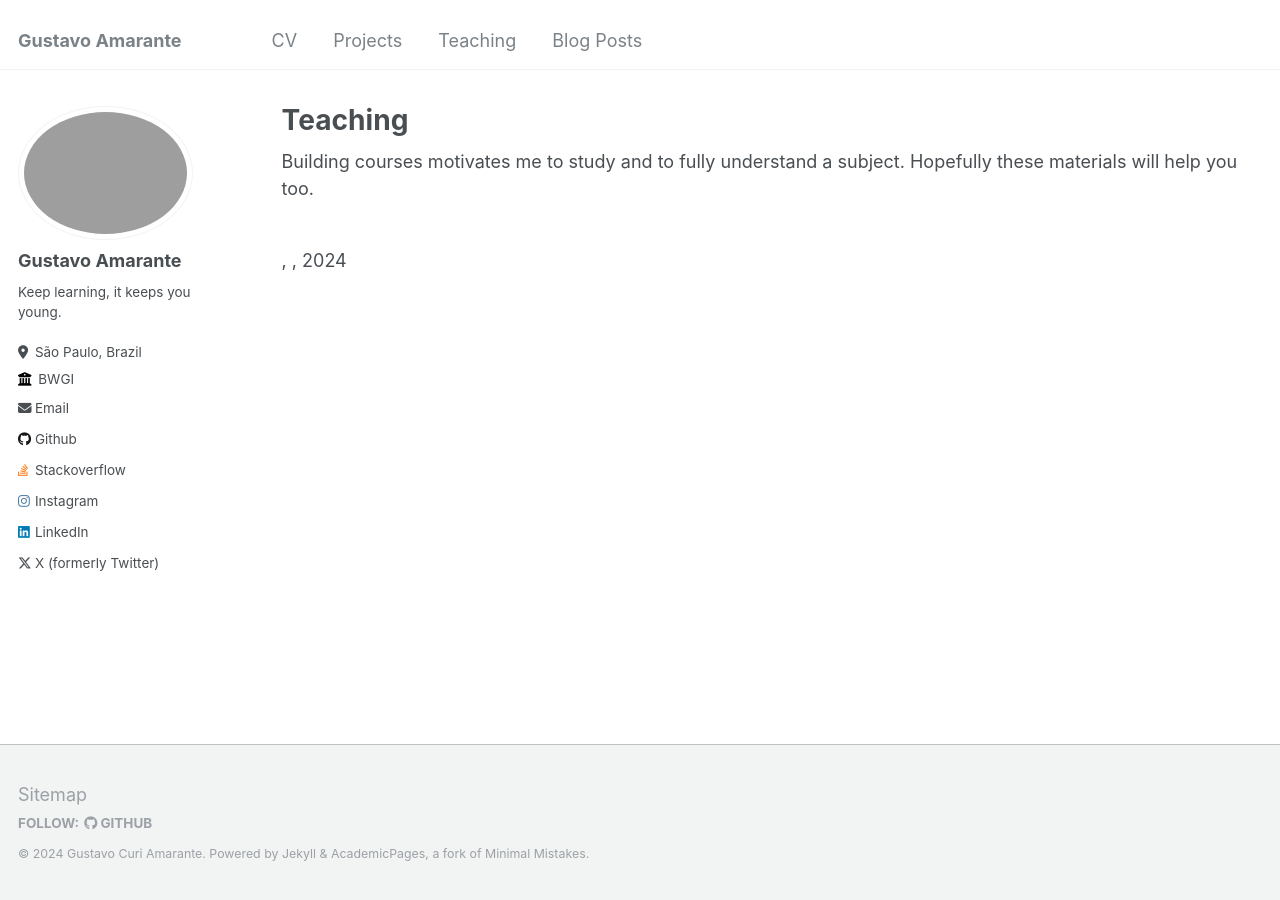
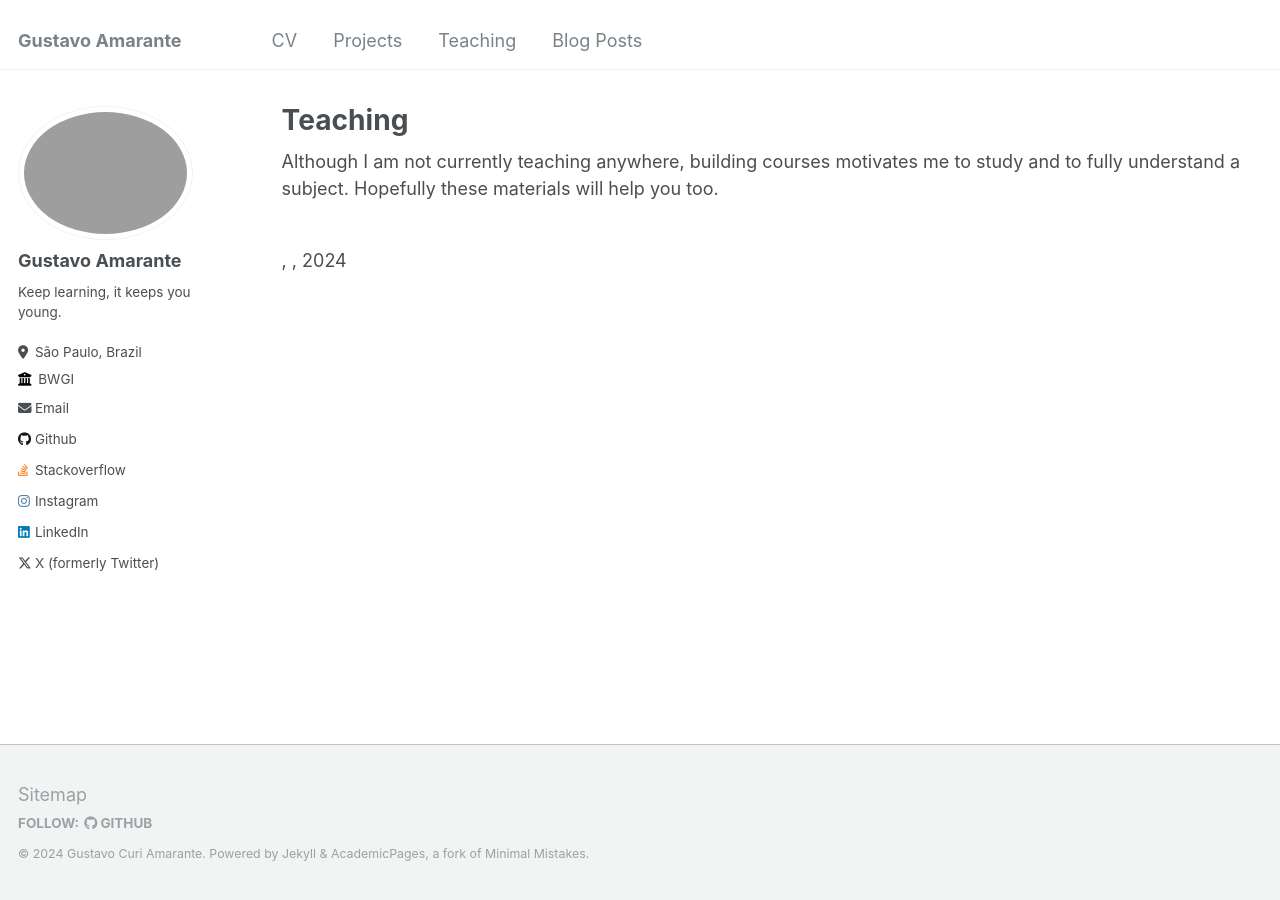
Before and after one commit to gusamarante/gusamarante, a Jekyll site: the page built from _pages/teaching.html, in a window 1280 px wide. Built offline with Jekyll 4.4.1, drawn with Linux system fonts in a browser that asks for light colours.

Commit message:
Revert "Small changes"
This reverts commit c5d7acd31f59c2d98f821c7118fb27b6e6f4fc6b.

```diff
--- a/_pages/teaching.html
+++ b/_pages/teaching.html
@@ -7,7 +7,8 @@ author_profile: true
 
 {% include base_path %}
 
-Building courses motivates me to study and to
+Although I am not currently teaching anywhere,
+building courses motivates me to study and to
 fully understand a subject. Hopefully these
 materials will help you too.
 
```
